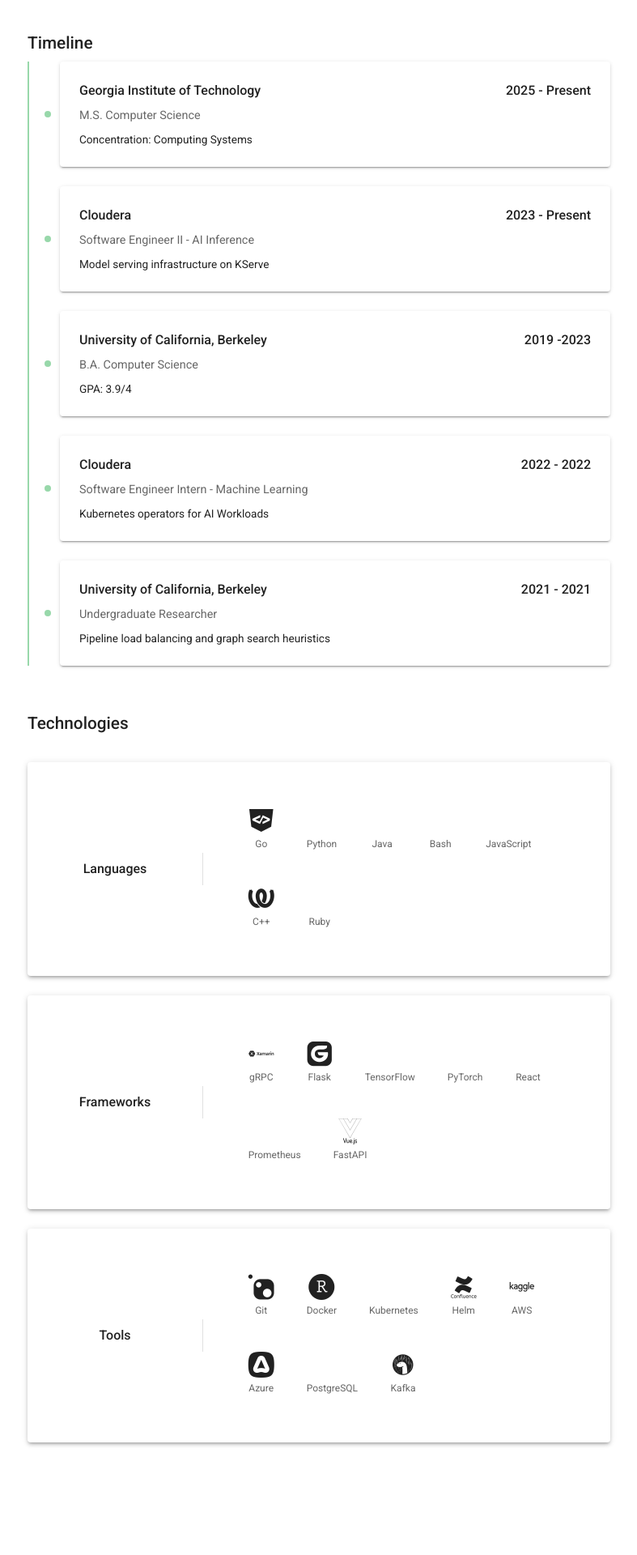
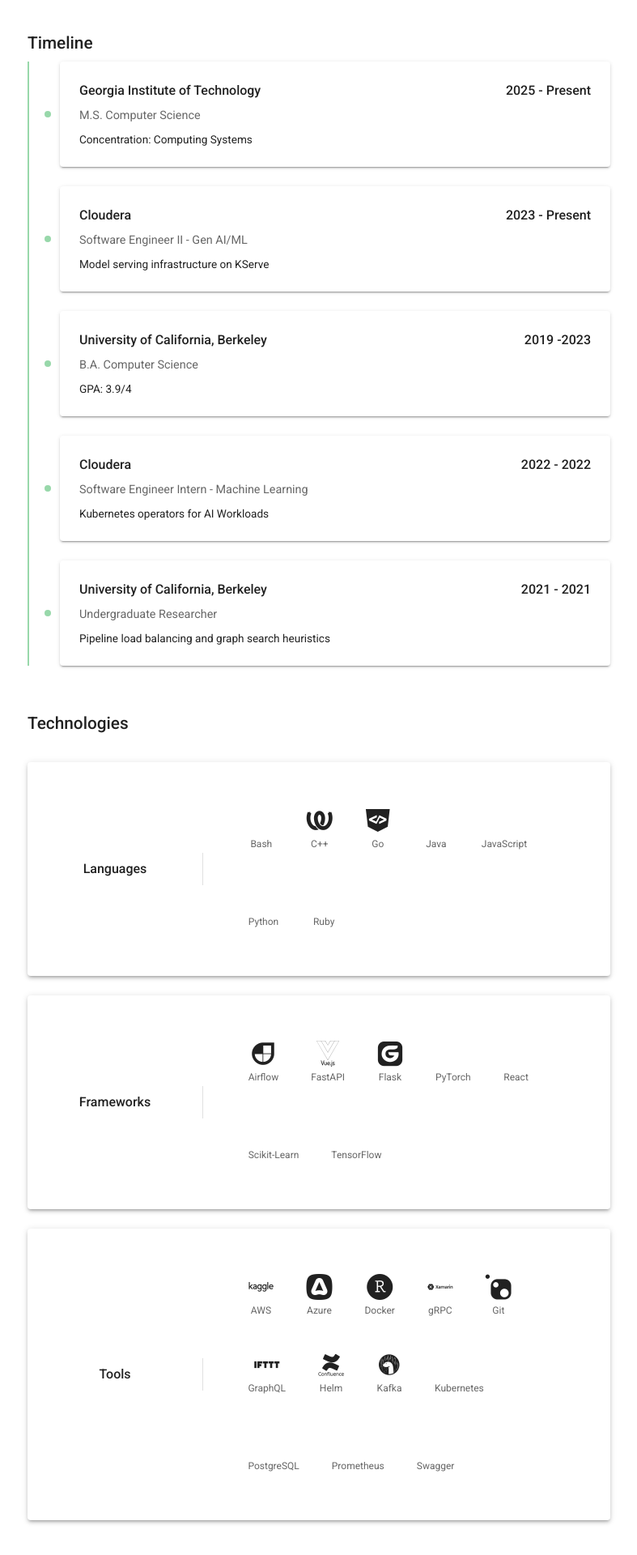
Before and after one commit to tylerhyang/websitev1, a React (Vite) app: page /about in a window 1280 px wide. Shown: the part 486-2406 px from the top of the page at 81% size, without its empty margins (246-1033 px from the left). Before the commit the page ends 2331 px from the top, so only its background shows below. Built offline with nearby package versions, Linux system fonts and the light colour scheme.

Commit message:
[feat] add more technologies I am familiar with and alphabetize

```diff
--- a/src/pages/About.tsx
+++ b/src/pages/About.tsx
@@ -36,32 +36,36 @@ const About: FC = () => {
 
   const technologies = {
     Languages: [
+      { name: 'Bash', icon: 'devicon-bash-plain' },
+      { name: 'C++', icon: 'devicon-cplusplus-plain' },
       { name: 'Go', icon: 'devicon-go-original-wordmark' },
+      { name: 'Java', icon: 'devicon-java-plain' },
+      { name: 'JavaScript', icon: 'devicon-typescript-plain' },
       { name: 'Python', icon: 'devicon-python-plain' },
-      { name: 'Java', icon: 'devicon-java-plain' },
-      { name: 'Bash', icon: 'devicon-bash-plain' },
-      { name: 'JavaScript', icon: 'devicon-typescript-plain' },
-      { name: 'C++', icon: 'devicon-cplusplus-plain' },
       { name: 'Ruby', icon: 'devicon-ruby-plain' },
     ],
     Frameworks: [
-      { name: 'gRPC', icon: 'devicon-grpc-plain' },
+      { name: 'Airflow', icon: 'devicon-apacheairflow-plain' },
+      { name: 'FastAPI', icon: 'devicon-fastapi-plain' },
       { name: 'Flask', icon: 'devicon-flask-original' },
-      { name: 'TensorFlow', icon: 'devicon-tensorflow-original' },
       { name: 'PyTorch', icon: 'devicon-pytorch-original' },
       { name: 'React', icon: 'devicon-react-original' },
-      { name: 'Prometheus', icon: 'devicon-prometheus-original' },
-      { name: 'FastAPI', icon: 'devicon-fastapi-plain' },
+      { name: 'Scikit-Learn', icon: 'devicon-scikitlearn-plain' },
+      { name: 'TensorFlow', icon: 'devicon-tensorflow-original' }
     ],
     Tools: [
-      { name: 'Git', icon: 'devicon-git-plain' },
-      { name: 'Docker', icon: 'devicon-docker-plain' },
-      { name: 'Kubernetes', icon: 'devicon-kubernetes-plain' },
-      { name: 'Helm', icon: 'devicon-helm-plain' },
       { name: 'AWS', icon: 'devicon-amazonwebservices-plain-wordmark' },
       { name: 'Azure', icon: 'devicon-azure-plain' },
+      { name: 'Docker', icon: 'devicon-docker-plain' },
+      { name: 'gRPC', icon: 'devicon-grpc-plain' },
+      { name: 'Git', icon: 'devicon-git-plain' },
+      { name: 'GraphQL', icon: 'devicon-graphql-plain' },
+      { name: 'Helm', icon: 'devicon-helm-plain' },
+      { name: 'Kafka', icon: 'devicon-apachekafka-plain' },
+      { name: 'Kubernetes', icon: 'devicon-kubernetes-plain' },
       { name: 'PostgreSQL', icon: 'devicon-postgresql-plain' },
-      { name: 'Kafka', icon: 'devicon-apachekafka-plain' },
+      { name: 'Prometheus', icon: 'devicon-prometheus-original' },
+      { name: 'Swagger', icon: 'devicon-swagger-plain' },
     ],
   };
 
@@ -84,7 +88,7 @@ const About: FC = () => {
       year: '2023 - Present',
       company: 'Cloudera',
       companyUrl: 'https://www.cloudera.com',
-      title: 'Software Engineer II - AI Inference',
+      title: 'Software Engineer II - Gen AI/ML',
       description: 'Model serving infrastructure on KServe'
     },
     {
```
